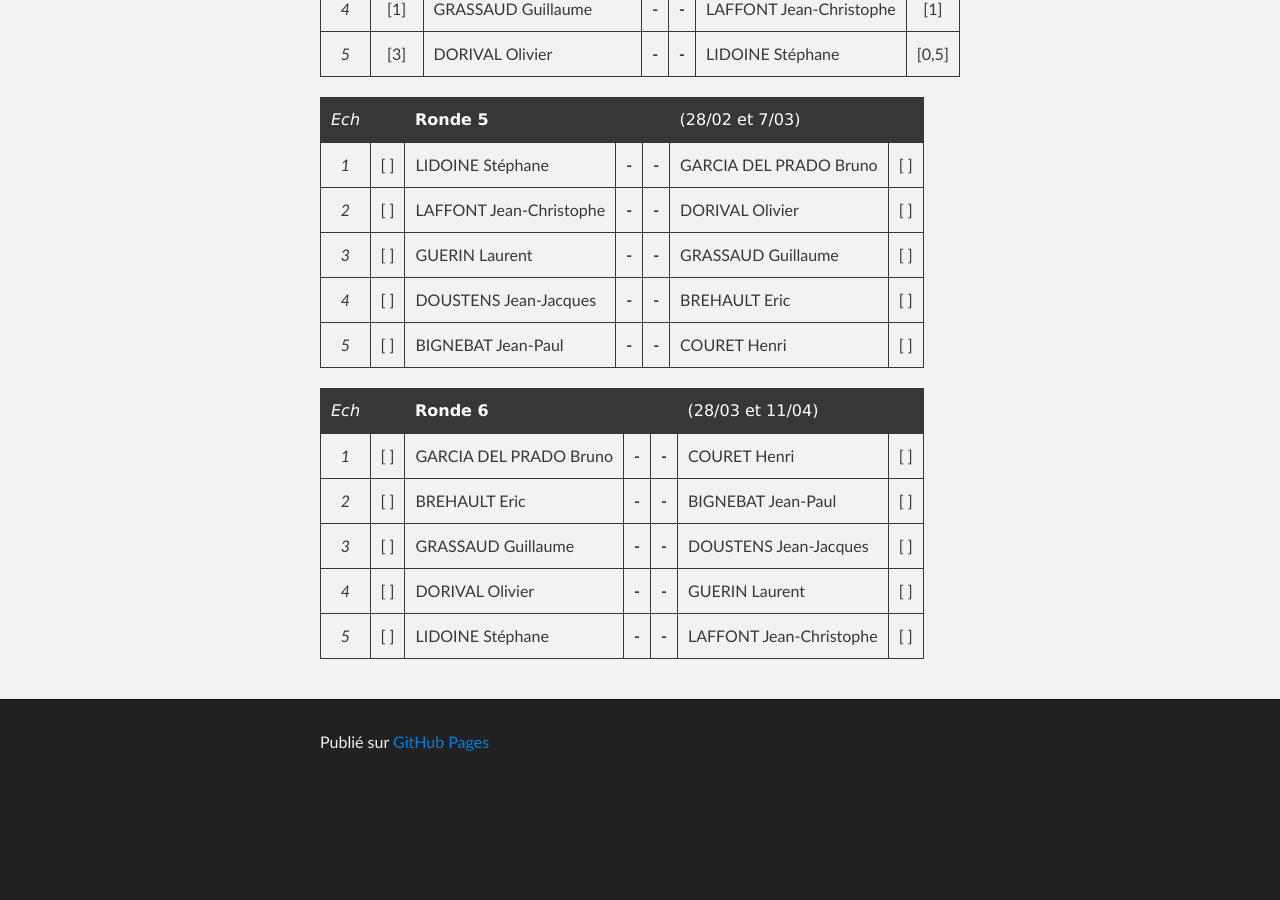
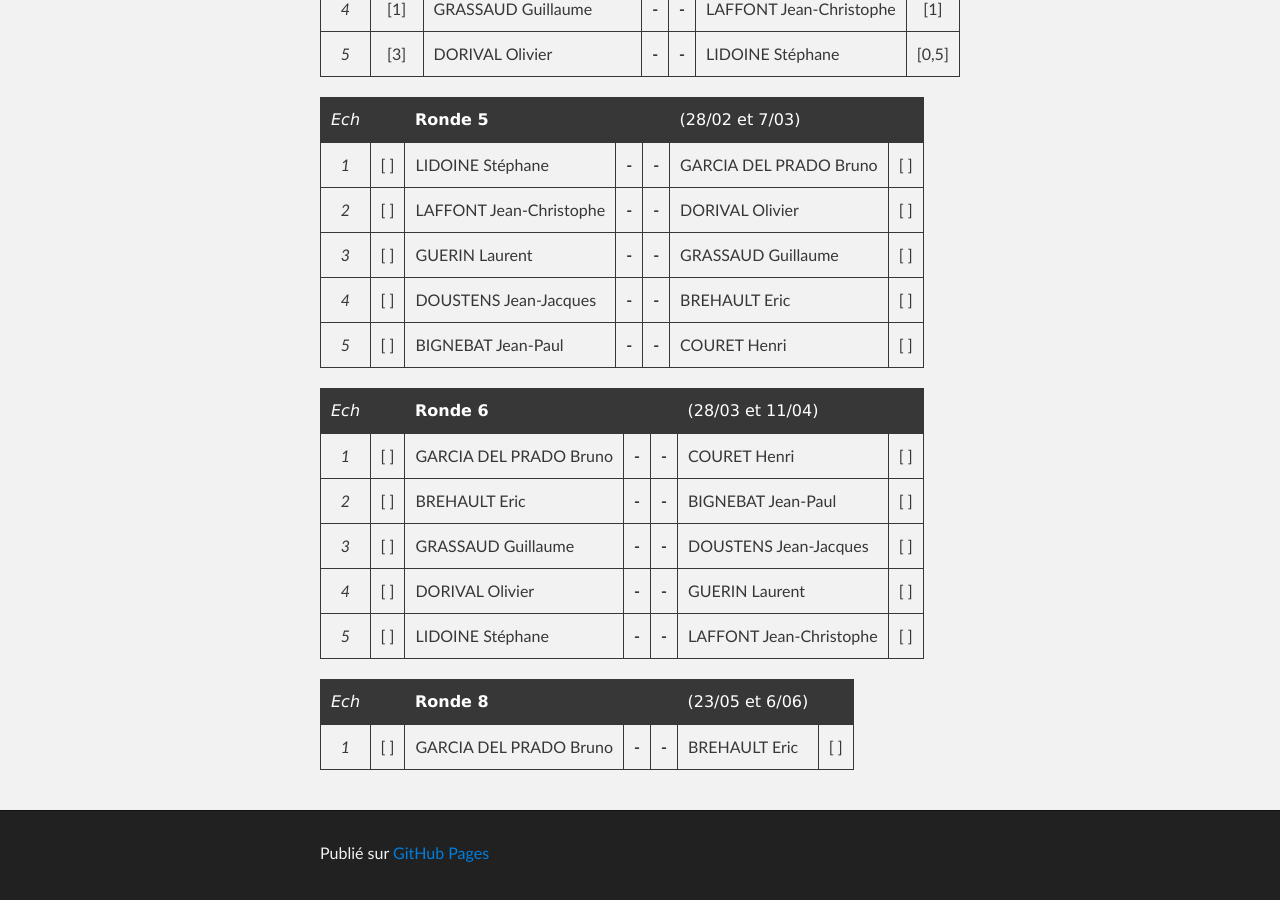
Before and after one commit to echiquier-villeneuve-tolosane/echiquier-villeneuve-tolosane.github.io, a Jekyll site: the page built from club.md, in a window 1280 px wide and 900 px high, scrolled down 1939 px. Built offline with Jekyll 4.4.1, drawn with Linux system fonts in a browser that asks for light colours; nearby versions of some CDN libraries; before the commit the page ends 2728 px from its top, so only the background shows below that.

Commit message:
Updated club.md

```diff
--- a/club.md
+++ b/club.md
@@ -72,3 +72,7 @@ La cadence est 1h30 + 30s/c pour les 40 premiers coups suivi d'un incrément de
 |*3*| [ ] | GRASSAUD Guillaume   |**-**|**-**| DOUSTENS Jean-Jacques     | [ ] |
 |*4*| [ ] | DORIVAL Olivier      |**-**|**-**| GUERIN Laurent            | [ ] |
 |*5*| [ ] | LIDOINE Stéphane     |**-**|**-**| LAFFONT Jean-Christophe   | [ ] |
+
+|*Ech*|     | **Ronde 8**          |     |     |  (23/05 et 6/06)        |     |
+|:-:|:---:| ---------------------- |:---:|:---:| ----------------------- |:---:|
+|*1*| [ ] | GARCIA DEL PRADO Bruno |**-**|**-**| BREHAULT Eric           | [ ] |
```
